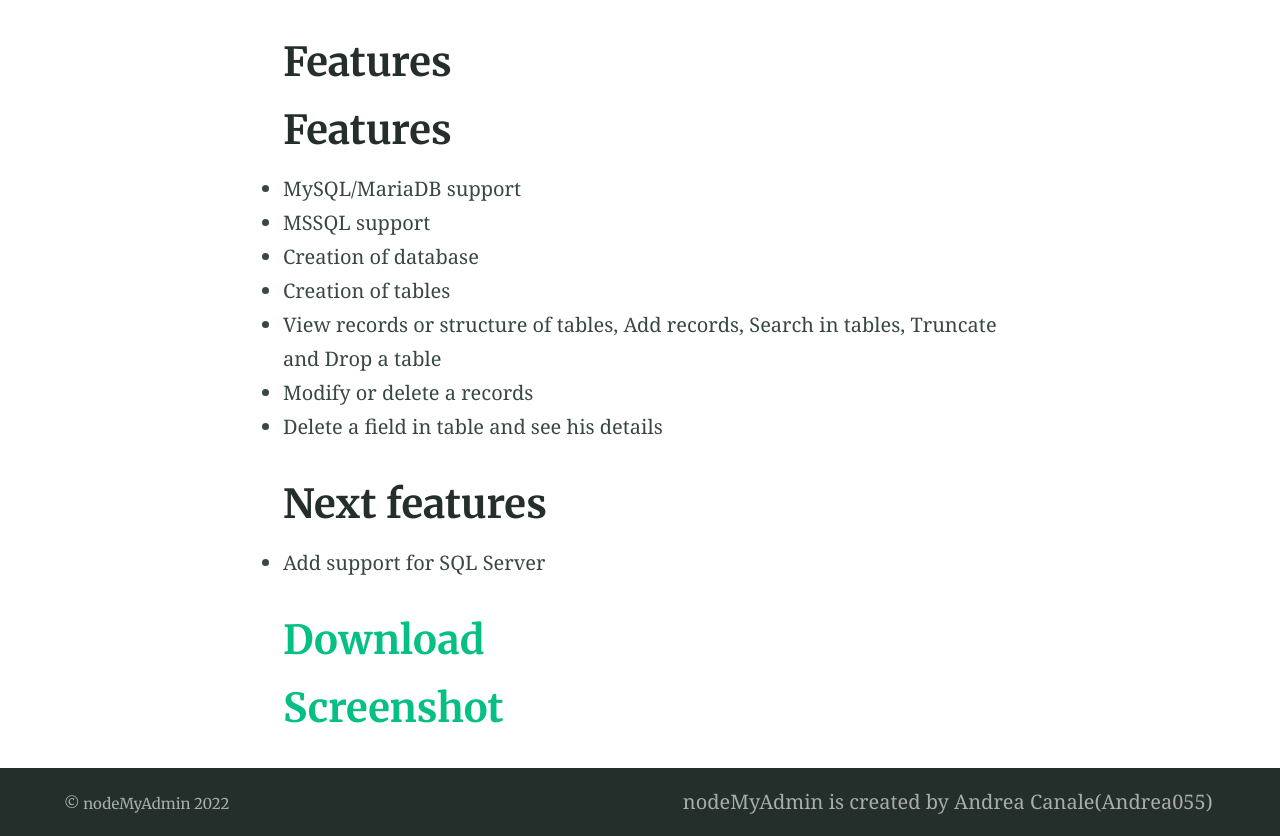
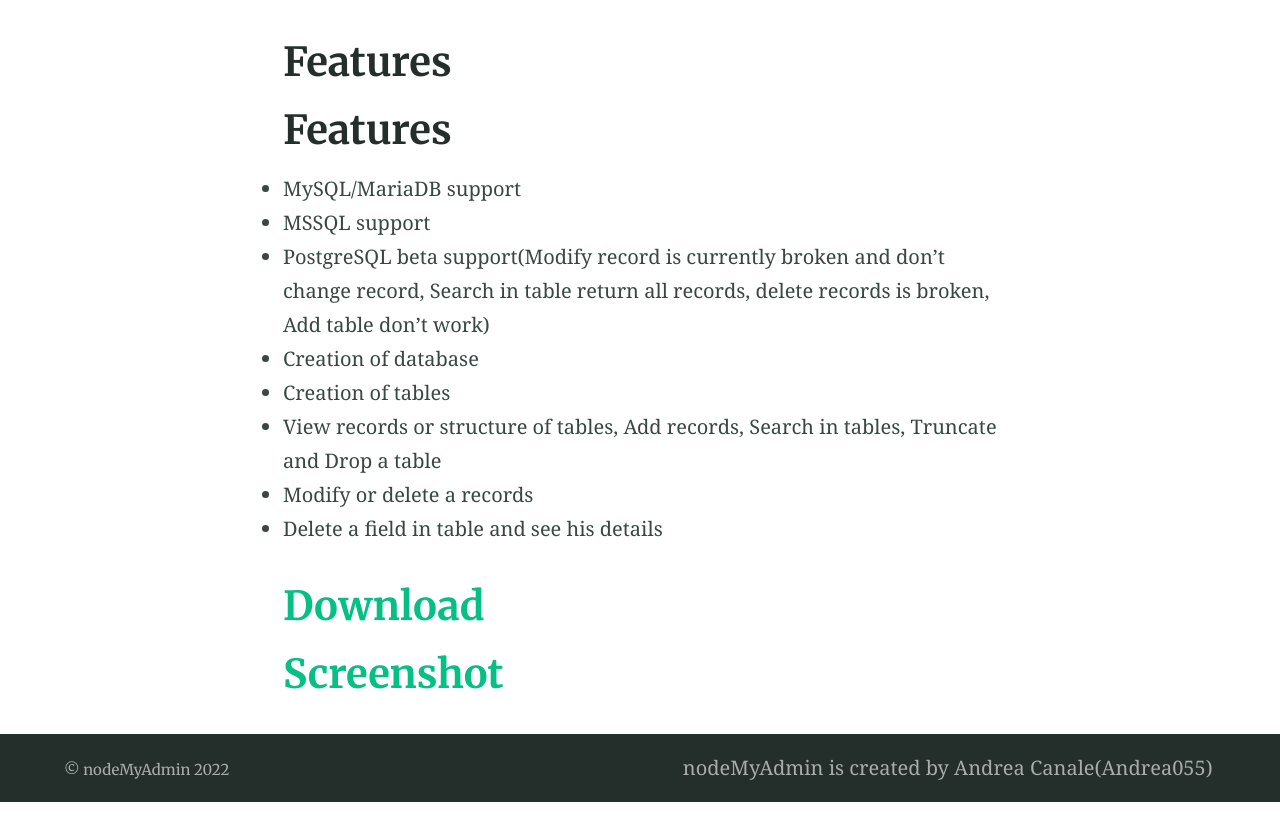
Before and after one commit to andreock/nodeMyAdmin.github.io, a Jekyll site: the page built from index.md, in a window 1280 px wide. Shown: the part 408-1244 px from the top of the page. Built offline with Jekyll 4.4.1, drawn with Linux system fonts in a browser that asks for light colours; our own code applies the rules of GitHub Pages for plain Markdown files; after the commit the page ends 1210 px from its top, so only the background shows below that.

Commit message:
Add postgreSQL support

```diff
--- a/index.md
+++ b/index.md
@@ -11,16 +11,13 @@ excerpt: "Alembic is a starting point for [Jekyll](https://jekyllrb.com/) projec
 
 - MySQL/MariaDB support
 - MSSQL support
+- PostgreSQL beta support(Modify record is currently broken and don't change record, Search in table return all records, delete records is broken, Add table don't work)
 - Creation of database
 - Creation of tables
 - View records or structure of tables, Add records, Search in tables, Truncate and Drop a table
 - Modify or delete a records
 - Delete a field in table and see his details
 
-# Next features
-
-- Add support for SQL Server
-
 # [Download](download)
 
 # [Screenshot](screenshot)
```
